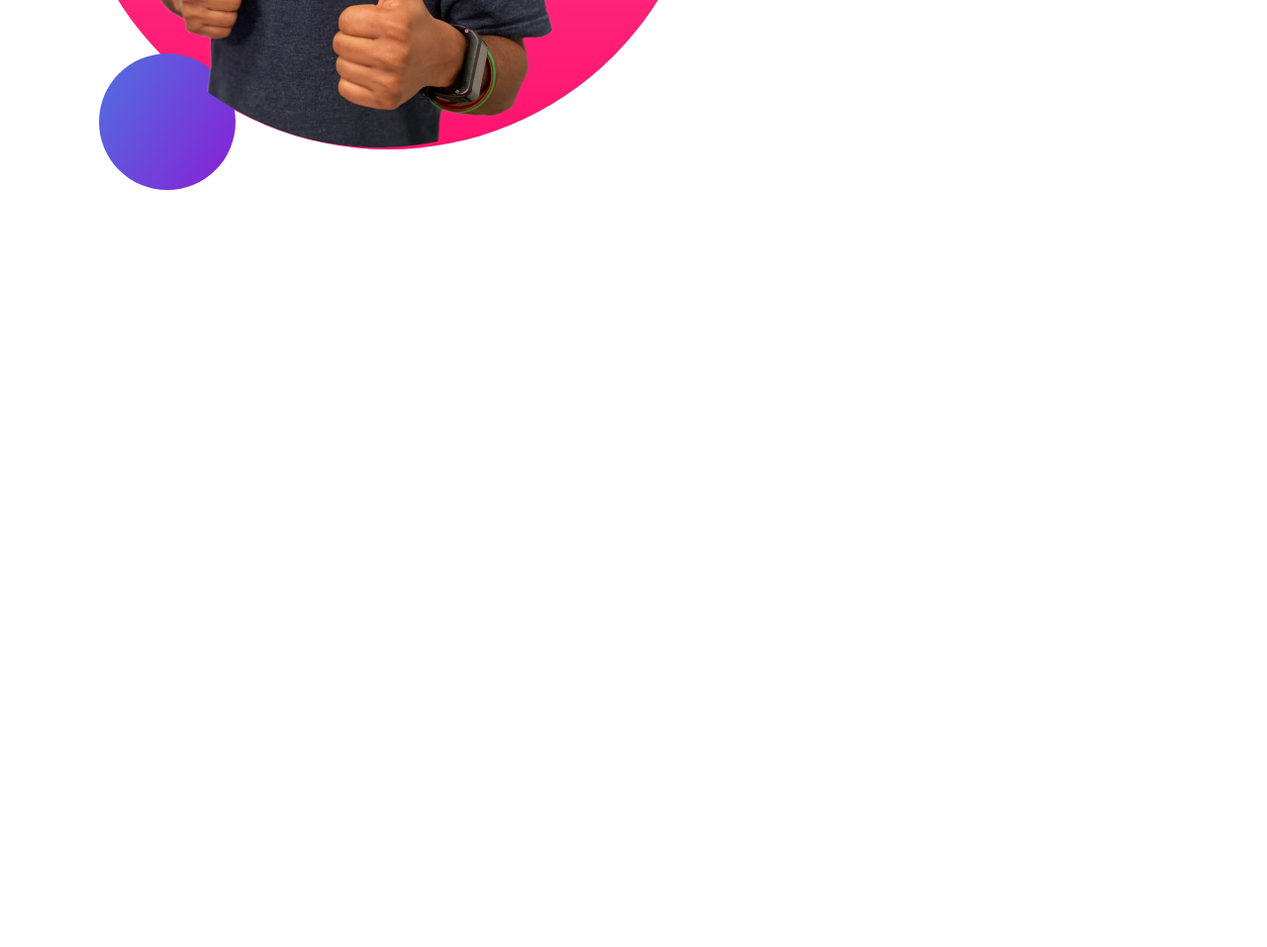
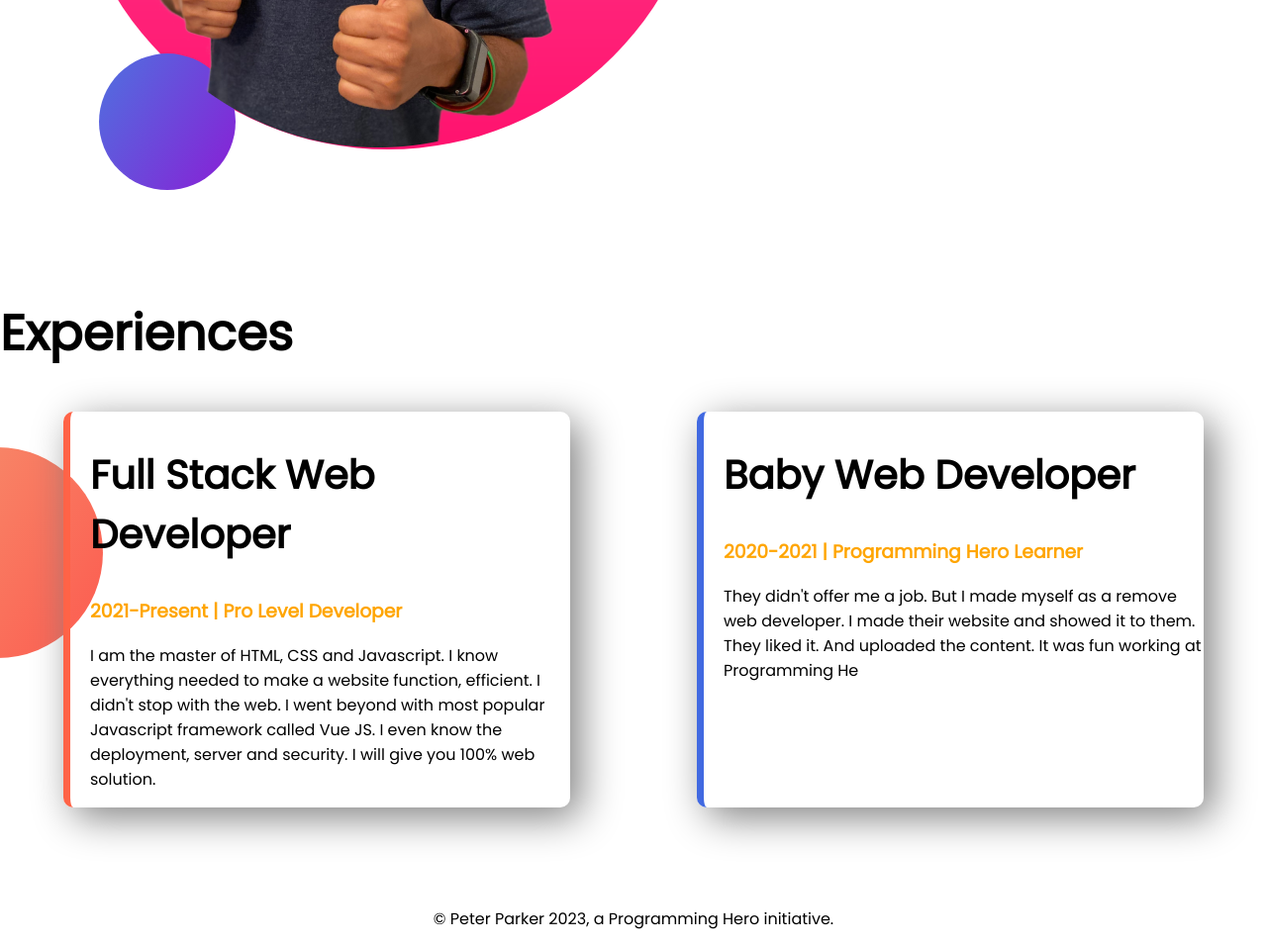
Before and after one commit to Rohan1279/developer-portfolio, a plain HTML site: page index.html in a window 1280 px wide. Shown: the part 1172-2129 px from the top of the page at 99% size. Before the commit the page ends 1472 px from the top, so only its background shows below. Drawn offline with Linux system fonts and the light colour scheme.

Commit message:
styled border & added footer

```diff
--- a/index.html
+++ b/index.html
@@ -13,7 +13,7 @@
 </head>
 
 <body>
-    <section class="top-banner">
+    <section class="top-banner flexible-container">
         <div class="half-width">
             <h1>Welcome To</h1>
             <h1><span class="Orange">Jhankar Mahbub's</span> World</h1>
@@ -32,7 +32,7 @@
         </div>
     </section>
 
-    <section class="dream-big">
+    <section class="dream-big flexible-container">
         <div>
             <img src="images/jhankar2.png" alt="">
         </div>
@@ -45,6 +45,29 @@
                     <a class="link-button" target="_blank" href="">Downlaod Resume</a>
         </div>
     </section>
+    <section class="experience-area">
+        <h1>Experiences</h1>
+        <div class="flexible-container">
+            <div id="full-stack-developer" class="experience-item">
+                <h2>Full Stack Web Developer</h2>
+                <h3 class="Orange">2021-Present | Pro Level Developer</h3>
+                <p>I am the master of HTML, CSS and Javascript. I know everything needed to make a website function,
+                    efficient. I didn't stop with the web. I went beyond with most popular Javascript framework called
+                    Vue
+                    JS. I even know the deployment, server and security. I will give you 100% web solution.</p>
+            </div>
+            <div id="baby-web-developer" class="experience-item">
+                <h2>Baby Web Developer</h2>
+                <h3 class="Orange">2020-2021 | Programming Hero Learner</h3>
+                <p>They didn't offer me a job. But I made myself as a remove web developer. I made their website and
+                    showed
+                    it to them. They liked it. And uploaded the content. It was fun working at Programming He</p>
+            </div>
+        </div>
+    </section>
 </body>
+<footer style="text-align: center;">
+    <p>© Peter Parker 2023, a Programming Hero initiative.</p>
+</footer>
 
 </html>
--- a/style.css
+++ b/style.css
@@ -7,11 +7,15 @@
     font-size: 50px;
 }
 
+h2 {
+    font-size: 40px;
+}
+
 .Orange {
     color: orange;
 }
 
-section {
+.flexible-container {
     display: flex;
     margin-bottom: 100px;
 }
@@ -45,3 +49,26 @@
     background-repeat: no-repeat;
     background-position: right;
 }
+
+.experience-item {
+    width: 40%;
+    margin-left: 5%;
+    margin-right: 5%;
+    padding-left: 20px;
+    box-shadow: 10px 10px 40px grey;
+    border-radius: 10px;
+}
+
+.experience-area {
+    background-image: url(images/exp-bg.png);
+    background-repeat: no-repeat;
+    background-position: left;
+}
+
+#full-stack-developer {
+    border-left: 7px solid tomato;
+}
+
+#baby-web-developer {
+    border-left: 7px solid royalblue;
+}
```
